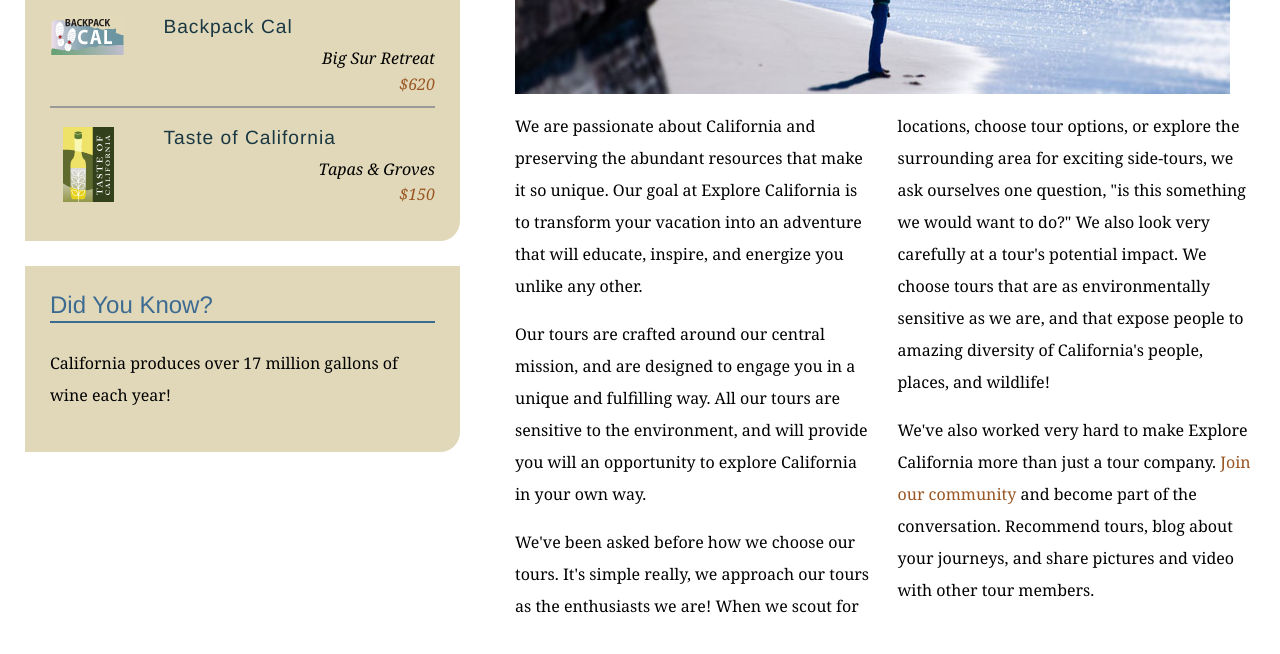
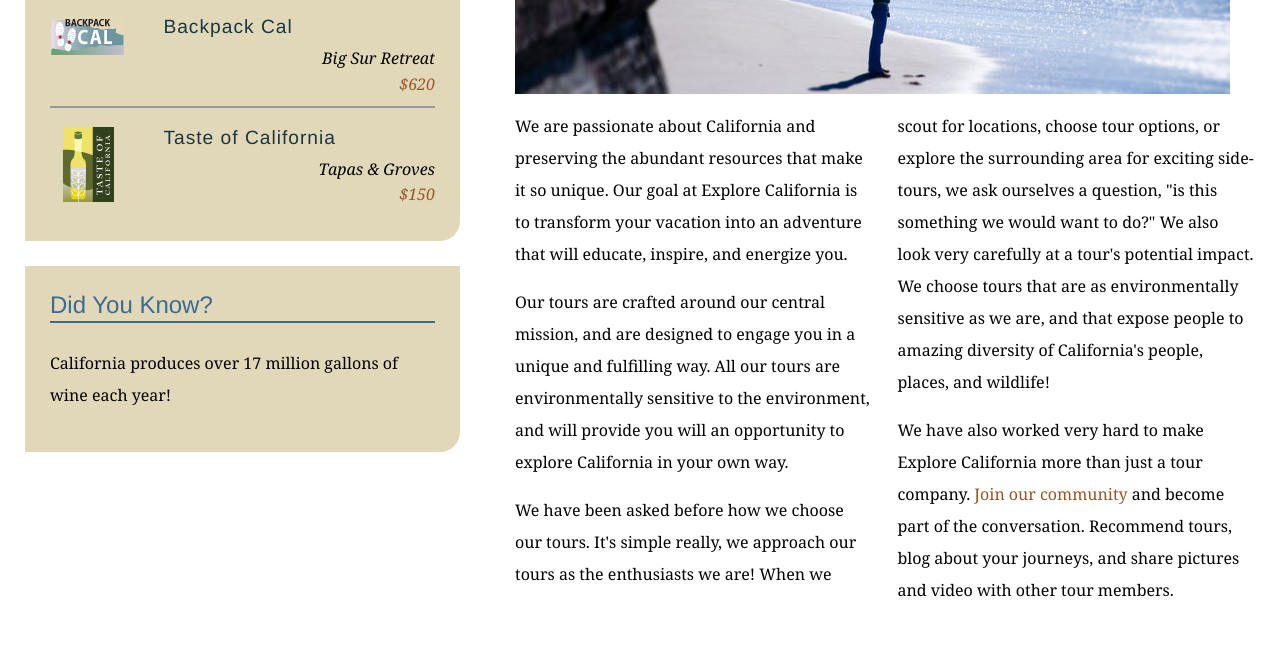
Before and after one commit to rick-maclean/explore_california, a plain HTML site: page mission.html in a window 1280 px wide. Shown: the part 590-1244 px from the top of the page. Drawn offline with Linux system fonts and the light colour scheme.

Commit message:
make some text changes to mission.html

```diff
--- a/mission.html
+++ b/mission.html
@@ -62,10 +62,10 @@
           <h1>Who we are</h1>
           <img src="assets/images/mission_look.jpg" alt="Looking out at the Pacific" class="articleImage" />
           <div class="multiCol">
-            <p>We are passionate about California and preserving the abundant resources that make it so unique. Our goal at Explore California is to transform your vacation into an adventure that will educate, inspire, and energize you unlike any other.</p>
-            <p>Our tours are crafted around our central mission, and are designed to engage you in a unique and fulfilling way. All our tours are sensitive to the environment, and will provide you will an opportunity to explore California in your own way.</p>
-            <p>We've been asked before how we choose our tours. It's simple really, we approach our tours as the enthusiasts we are! When we scout for locations, choose tour options, or explore the surrounding area for exciting side-tours, we ask ourselves one question, &quot;is this something we would want to do?&quot; We also look very carefully at a tour's potential impact. We choose tours that are as environmentally sensitive as we are, and that expose people to amazing diversity of California's people, places, and wildlife!</p>
-            <p>We've also worked very hard to make Explore California more than just a tour company. <a href="explorers/join.html">Join our community</a> and become part of the conversation. Recommend tours, blog about your journeys, and share pictures and video with other tour members.</p>
+            <p>We are passionate about California and preserving the abundant resources that make it so unique. Our goal at Explore California is to transform your vacation into an adventure that will educate, inspire, and energize you.</p>
+            <p>Our tours are crafted around our central mission, and are designed to engage you in a unique and fulfilling way. All our tours are environmentally sensitive to the environment, and will provide you will an opportunity to explore California in your own way.</p>
+            <p>We have been asked before how we choose our tours. It's simple really, we approach our tours as the enthusiasts we are! When we scout for locations, choose tour options, or explore the surrounding area for exciting side-tours, we ask ourselves a question, &quot;is this something we would want to do?&quot; We also look very carefully at a tour's potential impact. We choose tours that are as environmentally sensitive as we are, and that expose people to amazing diversity of California's people, places, and wildlife!</p>
+            <p>We have also worked very hard to make Explore California more than just a tour company. <a href="explorers/join.html">Join our community</a> and become part of the conversation. Recommend tours, blog about your journeys, and share pictures and video with other tour members.</p>
           </div>
         </div>
       </div>
```
